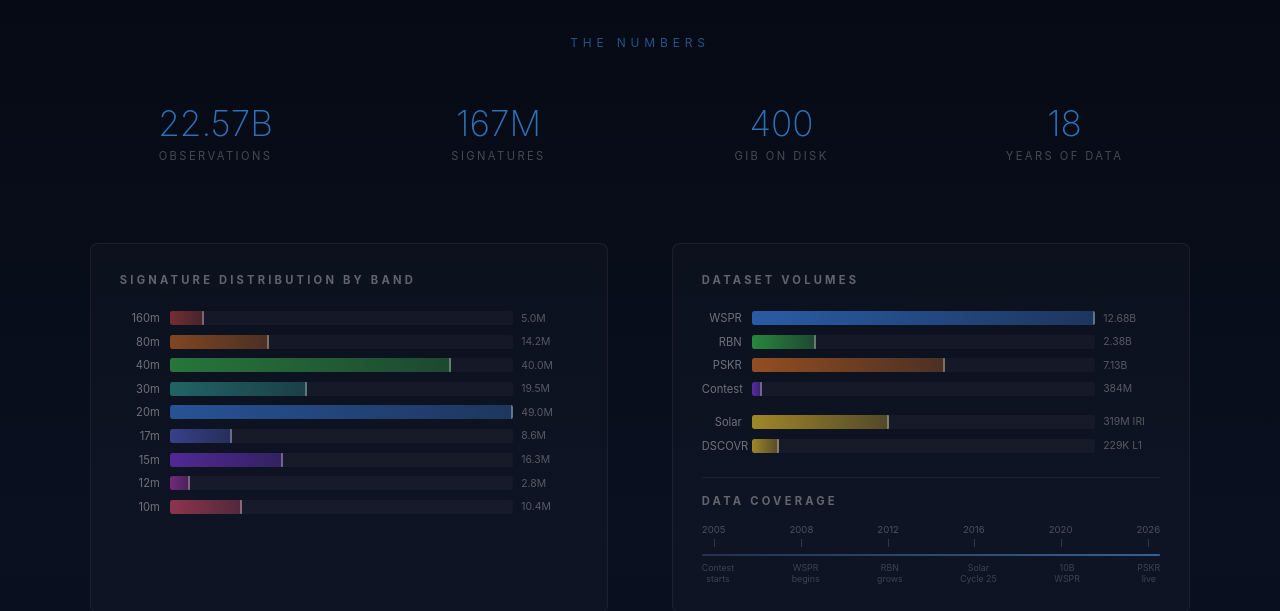
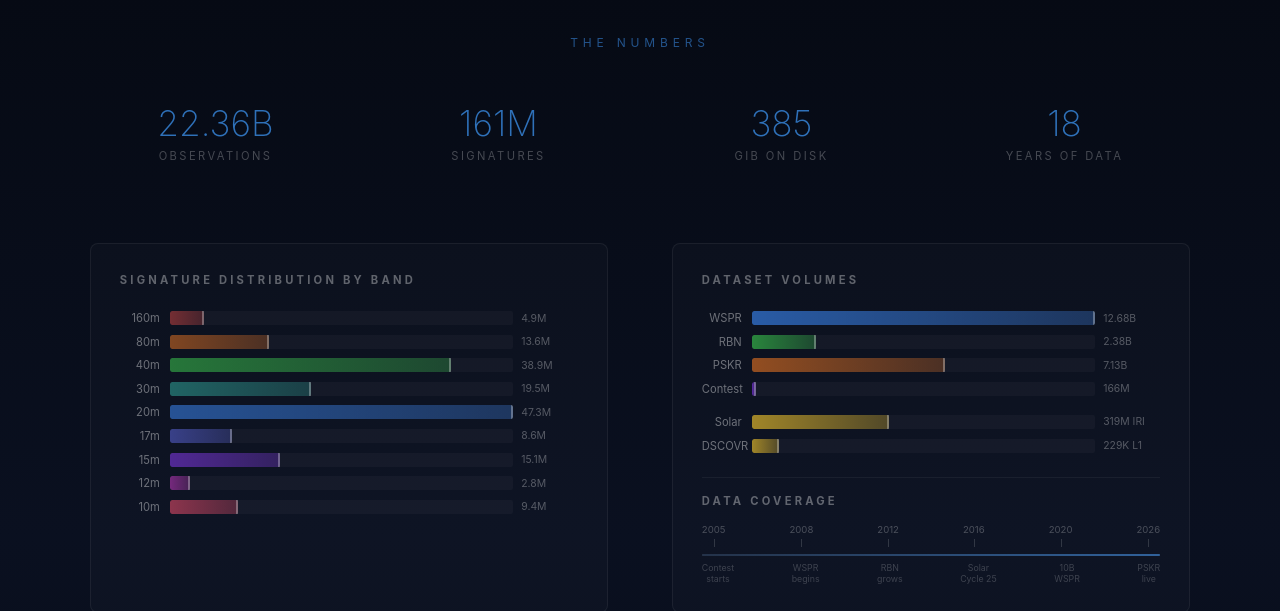
Before and after one commit to IONIS-AI/ionis-docs, an MkDocs documentation site: the page built from docs/index.md, in a window 1280 px wide and 900 px high, scrolled down 803 px. Shown: the part 158-769 px from the top of the window. Built offline with MkDocs 1.6.1 and Material for MkDocs 9.7.7, drawn with Linux system fonts in a browser that asks for light colours; a script that is not in the unit is left out; comment, search, counter and statistics services are not loaded; some of the changed text lies outside the part shown.

Commit message:
Auto-update landing page numbers 2026-09-23 00:50Z

```diff
--- a/overrides/home.html
+++ b/overrides/home.html
@@ -563,7 +563,7 @@
       <div><span class="label">Kp </span><span class="value" id="hud-kp">---</span></div>
       <div><span class="label">Signals </span><span class="value" id="hud-signals">---</span></div>
       <div><span class="label">Bands </span><span class="value" id="hud-bands">---</span></div>
-      <div style="margin-top:0.4rem;opacity:0.5;font-size:0.65rem;"><span id="hud-updated">2026-09-22 21:50Z</span></div>
+      <div style="margin-top:0.4rem;opacity:0.5;font-size:0.65rem;"><span id="hud-updated">2026-09-23 00:50Z</span></div>
     </div>
 
     <div class="loading-overlay" id="loading">
@@ -592,15 +592,15 @@
       <!-- Big hero numbers -->
       <div class="big-numbers reveal">
         <div class="big-num">
-          <div class="number">22.57B</div>
+          <div class="number">22.36B</div>
           <div class="unit">Observations</div>
         </div>
         <div class="big-num">
-          <div class="number">167M</div>
+          <div class="number">161M</div>
           <div class="unit">Signatures</div>
         </div>
         <div class="big-num">
-          <div class="number">400</div>
+          <div class="number">385</div>
           <div class="unit">GiB on Disk</div>
         </div>
         <div class="big-num">
@@ -618,27 +618,27 @@
           <div class="bar-row">
             <span class="bar-label">160m</span>
             <div class="bar-track"><div class="bar-fill band-160m" data-width="10"></div></div>
-            <span class="bar-value">5.0M</span>
+            <span class="bar-value">4.9M</span>
           </div>
           <div class="bar-row">
             <span class="bar-label">80m</span>
             <div class="bar-track"><div class="bar-fill band-80m" data-width="29"></div></div>
-            <span class="bar-value">14.2M</span>
+            <span class="bar-value">13.6M</span>
           </div>
           <div class="bar-row">
             <span class="bar-label">40m</span>
             <div class="bar-track"><div class="bar-fill band-40m" data-width="82"></div></div>
-            <span class="bar-value">40.0M</span>
+            <span class="bar-value">38.9M</span>
           </div>
           <div class="bar-row">
             <span class="bar-label">30m</span>
-            <div class="bar-track"><div class="bar-fill band-30m" data-width="40"></div></div>
+            <div class="bar-track"><div class="bar-fill band-30m" data-width="41"></div></div>
             <span class="bar-value">19.5M</span>
           </div>
           <div class="bar-row">
             <span class="bar-label">20m</span>
             <div class="bar-track"><div class="bar-fill band-20m" data-width="100"></div></div>
-            <span class="bar-value">49.0M</span>
+            <span class="bar-value">47.3M</span>
           </div>
           <div class="bar-row">
             <span class="bar-label">17m</span>
@@ -647,8 +647,8 @@
           </div>
           <div class="bar-row">
             <span class="bar-label">15m</span>
-            <div class="bar-track"><div class="bar-fill band-15m" data-width="33"></div></div>
-            <span class="bar-value">16.3M</span>
+            <div class="bar-track"><div class="bar-fill band-15m" data-width="32"></div></div>
+            <span class="bar-value">15.1M</span>
           </div>
           <div class="bar-row">
             <span class="bar-label">12m</span>
@@ -657,8 +657,8 @@
           </div>
           <div class="bar-row">
             <span class="bar-label">10m</span>
-            <div class="bar-track"><div class="bar-fill band-10m" data-width="21"></div></div>
-            <span class="bar-value">10.4M</span>
+            <div class="bar-track"><div class="bar-fill band-10m" data-width="20"></div></div>
+            <span class="bar-value">9.4M</span>
           </div>
         </div>
 
@@ -682,8 +682,8 @@
           </div>
           <div class="bar-row">
             <span class="bar-label">Contest</span>
-            <div class="bar-track"><div class="bar-fill ds-contest" data-width="3.0"></div></div>
-            <span class="bar-value">384M</span>
+            <div class="bar-track"><div class="bar-fill ds-contest" data-width="1.3"></div></div>
+            <span class="bar-value">166M</span>
           </div>
           <div class="bar-row" style="margin-top: 1.2rem;">
             <span class="bar-label">Solar</span>
```
